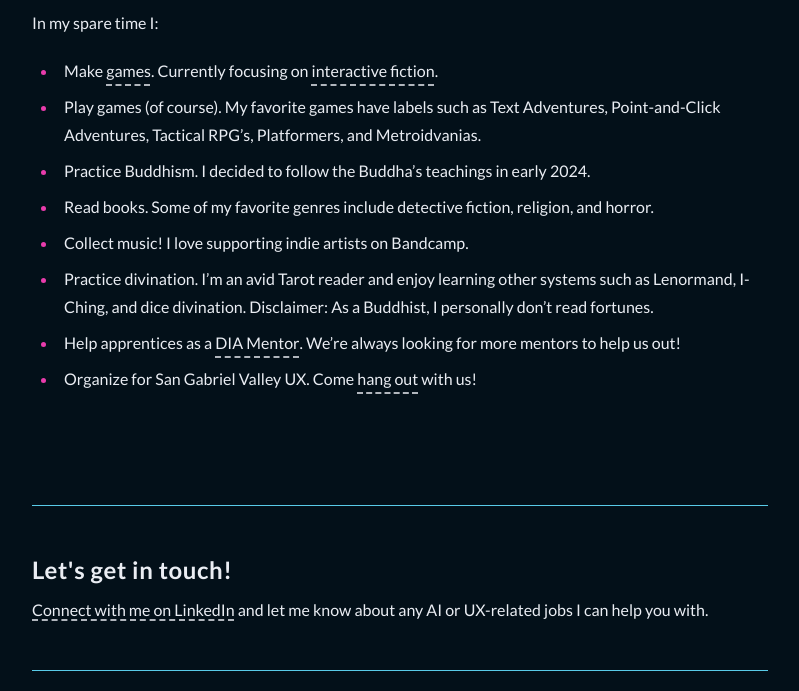
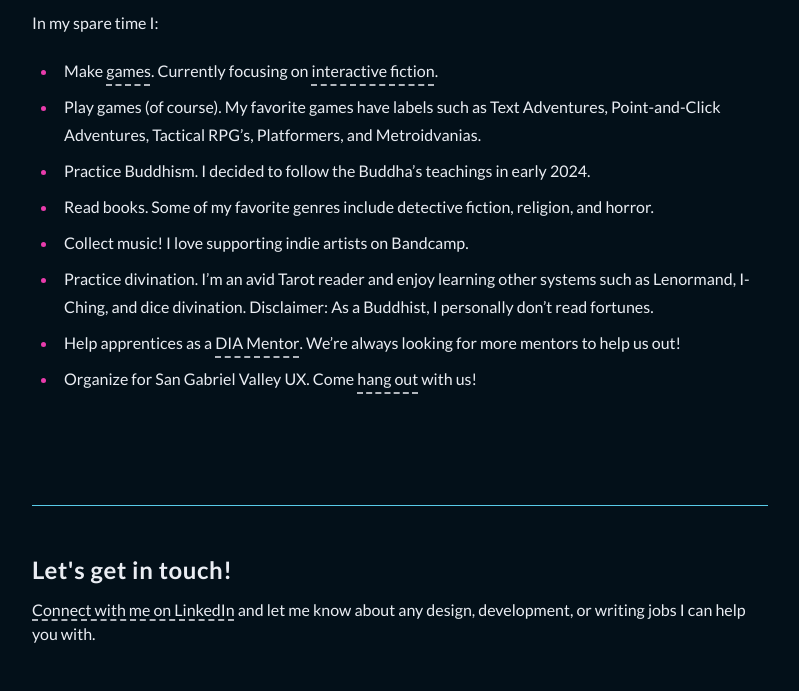
Before and after one commit to heyjustinkim/portfolio, an Astro site: page /about in a window 1280 px wide. Shown: the part 904-1595 px from the top of the page, without its empty margins (240-1039 px from the left). Built offline with nearby package versions, Linux system fonts and the light colour scheme; Astro itself is replaced by a stand-in of ours.

Commit message:
Update CTA copy

```diff
--- a/src/components/CTA.astro
+++ b/src/components/CTA.astro
@@ -7,7 +7,7 @@ import Hr from "./Hr.astro";
     <Hr noPadding />
     <div class="cta-text">
         <h2>Let's get in touch!</h2>
-        <p><LinkButton className="hover:text-skin-accent underline underline-offset-4 decoration-dashed" href="https://www.linkedin.com/in/heyjustinkim/">Connect with me on LinkedIn</LinkButton> and let me know about any AI or UX-related jobs I can help you with.</p>
+        <p><LinkButton className="hover:text-skin-accent underline underline-offset-4 decoration-dashed" href="https://www.linkedin.com/in/heyjustinkim/">Connect with me on LinkedIn</LinkButton> and let me know about any design, development, or writing jobs I can help you with.</p>
 
     </div>
 </div>
```
